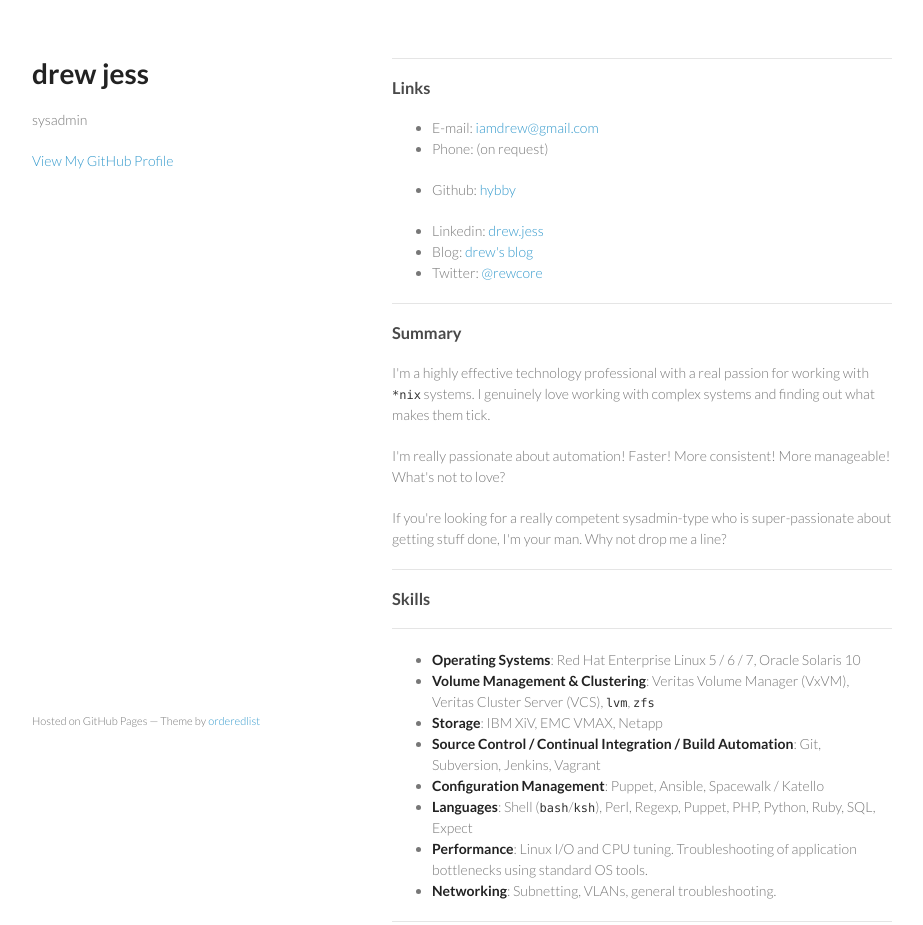
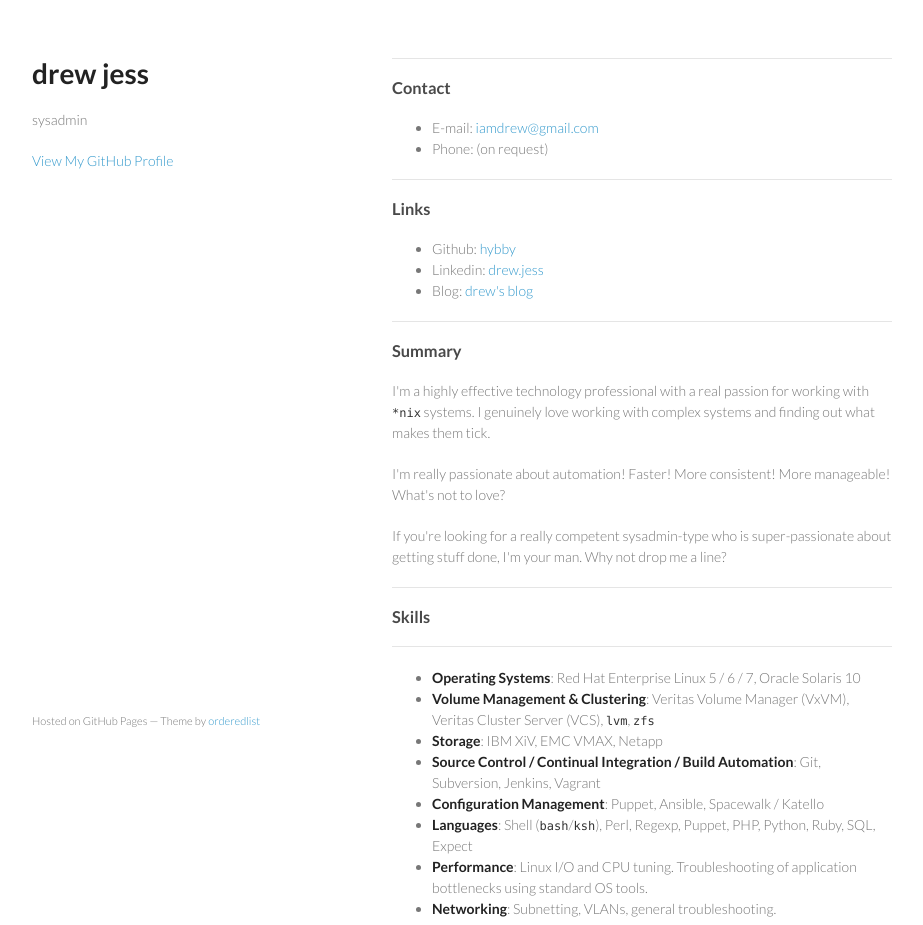
Before and after one commit to hybby/hybby.github.io, a plain HTML site: page index.html in a window 1280 px wide. Shown: the top 925 px of the page, without its empty margins (178-1101 px from the left). Drawn offline with Linux system fonts and the light colour scheme.

Commit message:
Replace master branch with page content via GitHub

```diff
--- a/index.html
+++ b/index.html
@@ -26,18 +26,25 @@
         <hr>
 
 <h3>
-<a id="links" class="anchor" href="#links" aria-hidden="true"><span class="octicon octicon-link"></span></a>Links</h3>
+<a id="contact" class="anchor" href="#contact" aria-hidden="true"><span class="octicon octicon-link"></span></a>Contact</h3>
 
 <ul>
 <li>E-mail:   <a href="mailto:iamdrew@gmail.com?subject=Hey,%20I%20saw%20your%20CV%20on%20Github!">iamdrew@gmail.com</a>
 </li>
-<li><p>Phone:    (on request) </p></li>
-<li><p>Github:   <a href="https://github.com/hybby">hybby</a></p></li>
+<li>Phone:    (on request) </li>
+</ul>
+
+<hr>
+
+<h3>
+<a id="links" class="anchor" href="#links" aria-hidden="true"><span class="octicon octicon-link"></span></a>Links</h3>
+
+<ul>
+<li>Github:   <a href="https://github.com/hybby">hybby</a>
+</li>
 <li>Linkedin: <a href="https://uk.linkedin.com/in/drewjess">drew.jess</a>
 </li>
 <li>Blog:     <a href="https://medium.com/@hybby">drew's blog</a><br>
-</li>
-<li>Twitter:  <a href="https://twitter.com/rewcore">@rewcore</a>
 </li>
 </ul>
 
```
Also changed, not shown: params.json (+1 -1 lines).
